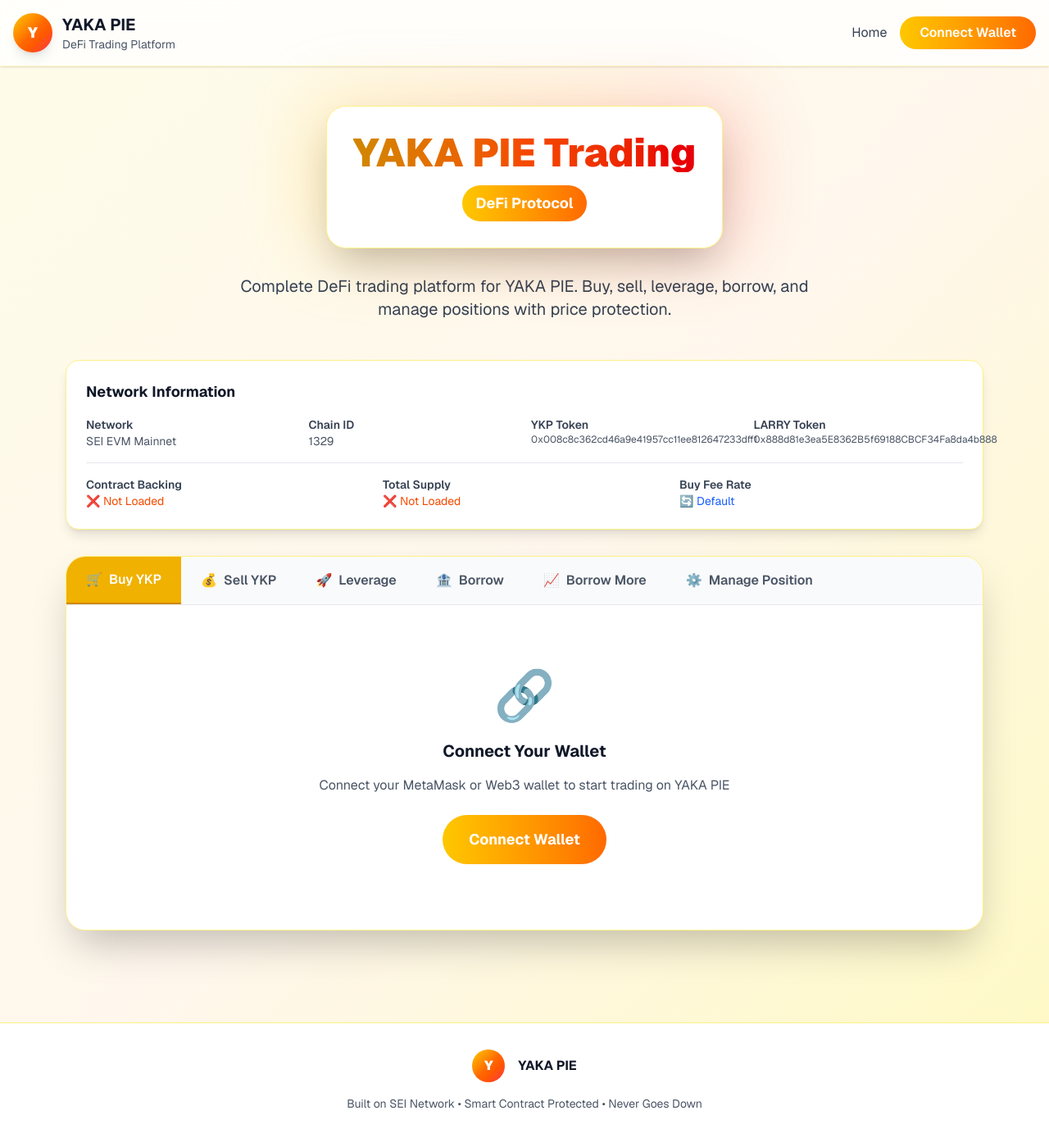
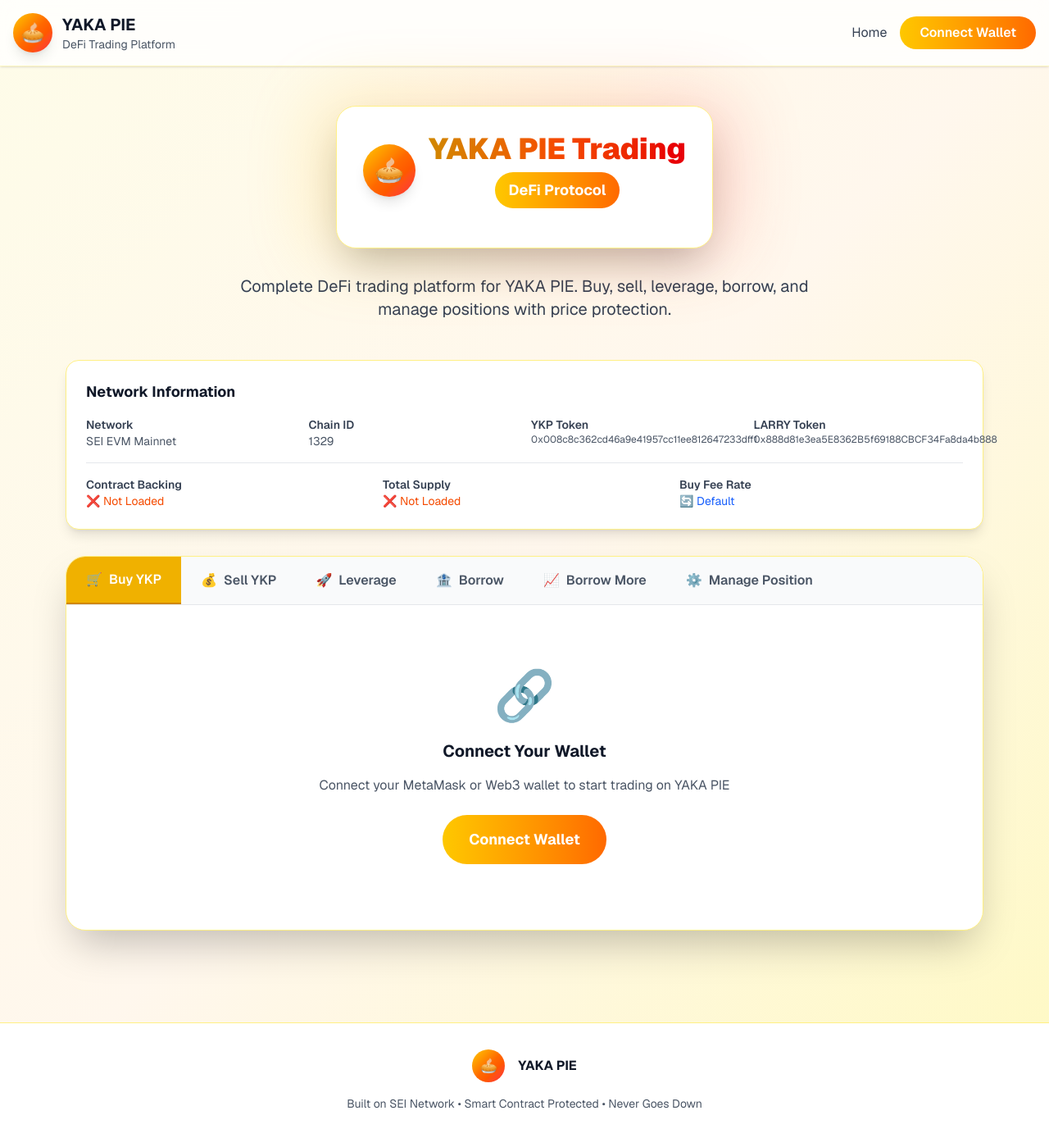
Before and after one commit to Yaka-pie/Yaka-Pie-frontend, a Next.js app: page /trade in a window 1280 px wide. Shown: the whole page at 82% size. Built offline with nearby package versions, Linux system fonts and the light colour scheme.

Commit message:
Update TradePage: Replace logo text with pie emoji and enhance header layout for improved visual appeal and user engagement.

```diff
--- a/src/pages/trade.tsx
+++ b/src/pages/trade.tsx
@@ -1375,7 +1375,7 @@ export default function TradePage() {
           <div className="flex items-center justify-between">
             <Link href="/" className="flex items-center space-x-3">
               <div className="w-12 h-12 bg-gradient-to-br from-yellow-400 via-orange-500 to-red-500 rounded-full flex items-center justify-center shadow-lg">
-                <span className="text-white font-black text-lg">Y</span>
+                <span className="text-2xl">🥧</span>
               </div>
               <div>
                 <h1 className="text-xl font-bold text-gray-900">YAKA PIE</h1>
@@ -1417,11 +1417,18 @@ export default function TradePage() {
           <div className="inline-block relative mb-8">
             <div className="absolute inset-0 bg-gradient-to-r from-yellow-400 via-orange-500 to-red-500 rounded-3xl blur-2xl opacity-20 scale-110"></div>
             <div className="relative bg-white rounded-3xl p-8 shadow-2xl border border-yellow-200">
-              <h1 className="text-5xl font-black bg-gradient-to-r from-yellow-600 via-orange-600 to-red-600 bg-clip-text text-transparent mb-4">
-                YAKA PIE Trading
-              </h1>
-              <div className="bg-gradient-to-r from-yellow-400 to-orange-500 text-white px-4 py-2 rounded-full font-bold text-lg inline-block">
-                DeFi Protocol
+              <div className="flex items-center justify-center gap-4 mb-4">
+                <div className="w-16 h-16 bg-gradient-to-br from-yellow-400 via-orange-500 to-red-500 rounded-full flex items-center justify-center shadow-lg">
+                  <span className="text-3xl">🥧</span>
+                </div>
+                <div className="text-center">
+                  <h1 className="text-4xl font-black bg-gradient-to-r from-yellow-600 via-orange-600 to-red-600 bg-clip-text text-transparent">
+                    YAKA PIE Trading
+                  </h1>
+                  <div className="bg-gradient-to-r from-yellow-400 to-orange-500 text-white px-4 py-2 rounded-full font-bold text-lg inline-block mt-2">
+                    DeFi Protocol
+                  </div>
+                </div>
               </div>
             </div>
           </div>
@@ -2232,7 +2239,7 @@ export default function TradePage() {
         <div className="max-w-7xl mx-auto px-4 text-center">
           <div className="flex items-center justify-center gap-4 mb-4">
             <div className="w-10 h-10 bg-gradient-to-br from-yellow-400 via-orange-500 to-red-500 rounded-full flex items-center justify-center">
-              <span className="text-white font-black">Y</span>
+              <span className="text-lg">🥧</span>
             </div>
             <span className="text-gray-900 font-bold">YAKA PIE</span>
           </div>
```
